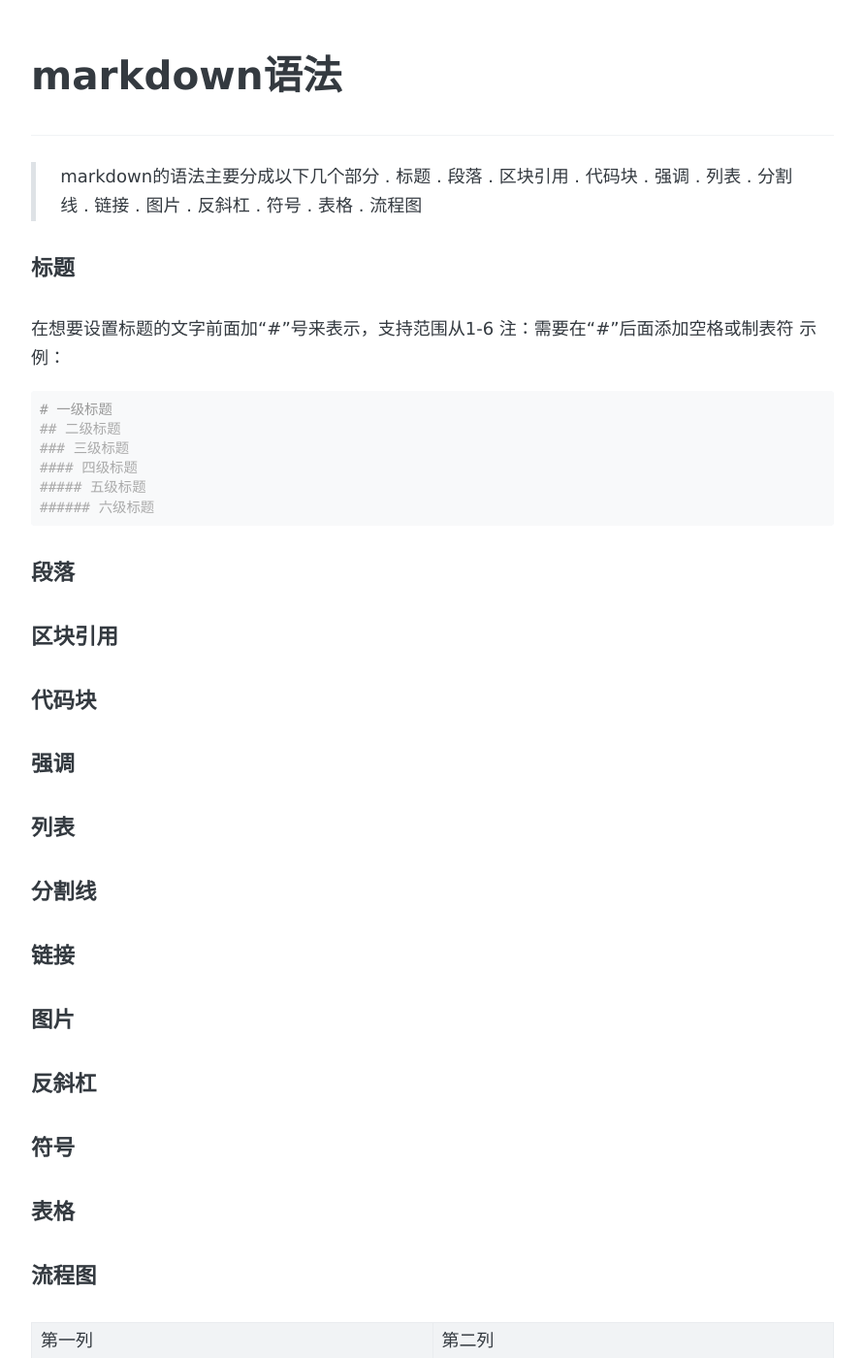
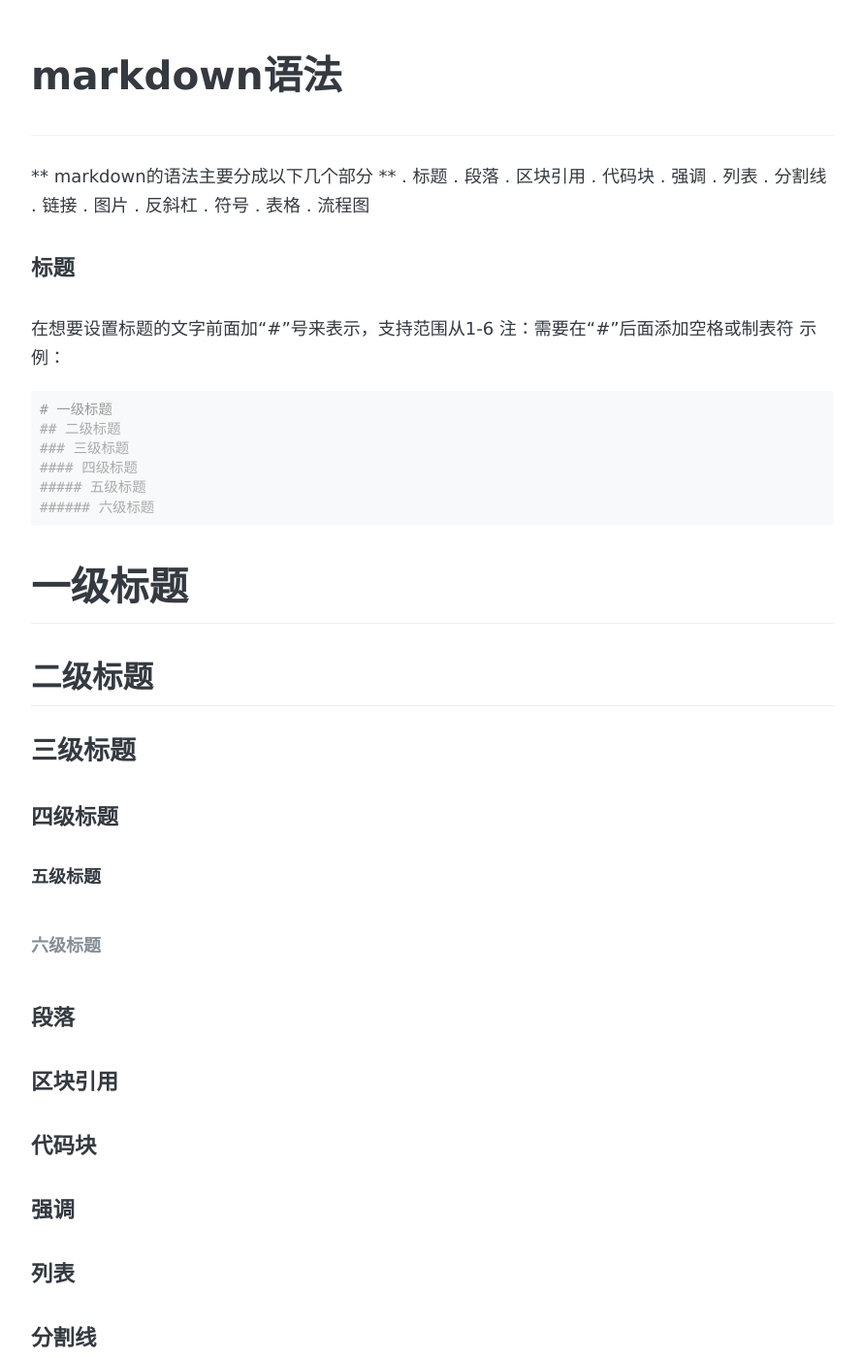
Before and after one commit to perfiffer/perfiffer.github.io, a Jekyll site: the page built from _posts/2019-04-16-markdown语法.md, in a window 1280 px wide and 1400 px high. Shown: the whole window at 97% size, without its empty margins (194-1085 px from the left). Built offline with Jekyll 4.4.1, drawn with Linux system fonts in a browser that asks for light colours; some web fonts are replaced; comment, search, counter and statistics services are not loaded; some of the changed text lies outside the part shown.

Commit message:
blog commit

````diff
--- a/_posts/2019-04-16-markdown语法.md
+++ b/_posts/2019-04-16-markdown语法.md
@@ -5,7 +5,7 @@
  - markdown
 comments: true
 ---
-> markdown的语法主要分成以下几个部分
+** markdown的语法主要分成以下几个部分 **
 . 标题
 . 段落
 . 区块引用
@@ -32,7 +32,12 @@
 ##### 五级标题
 ###### 六级标题
 ```
-
+# 一级标题
+## 二级标题
+### 三级标题
+#### 四级标题
+##### 五级标题
+###### 六级标题
 
 #### 段落
 
@@ -56,11 +61,11 @@
 
 #### 表格
 
-#### 流程图
-
 | 第一列 | 第二列 |
 | 111 | 222 |
 | 333 | 444 |
 
-~ 表格默认左对齐，可以根据需要实现左对齐，居中对齐，右对齐
-~ 编辑时表格要与上一行空一行，否则表格不生效
+表格默认左对齐，可以根据需要实现左对齐，居中对齐，右对齐
+编辑时表格要与上一行空一行，否则表格不生效
+
+#### 流程图
````
